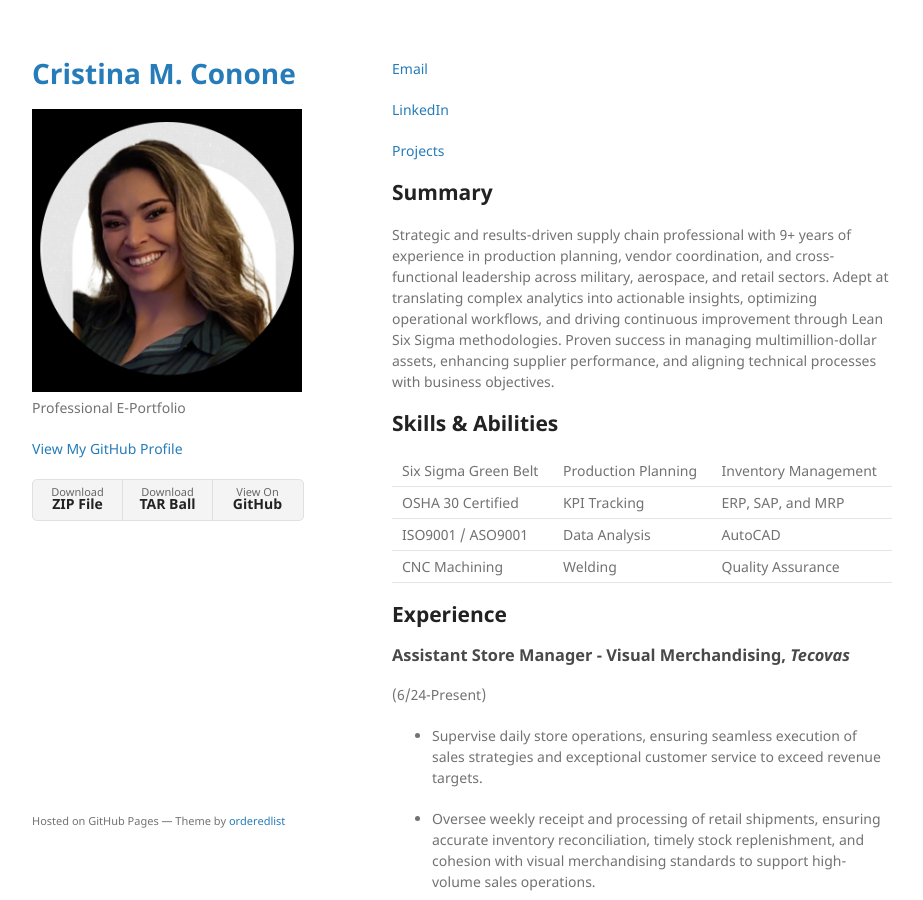
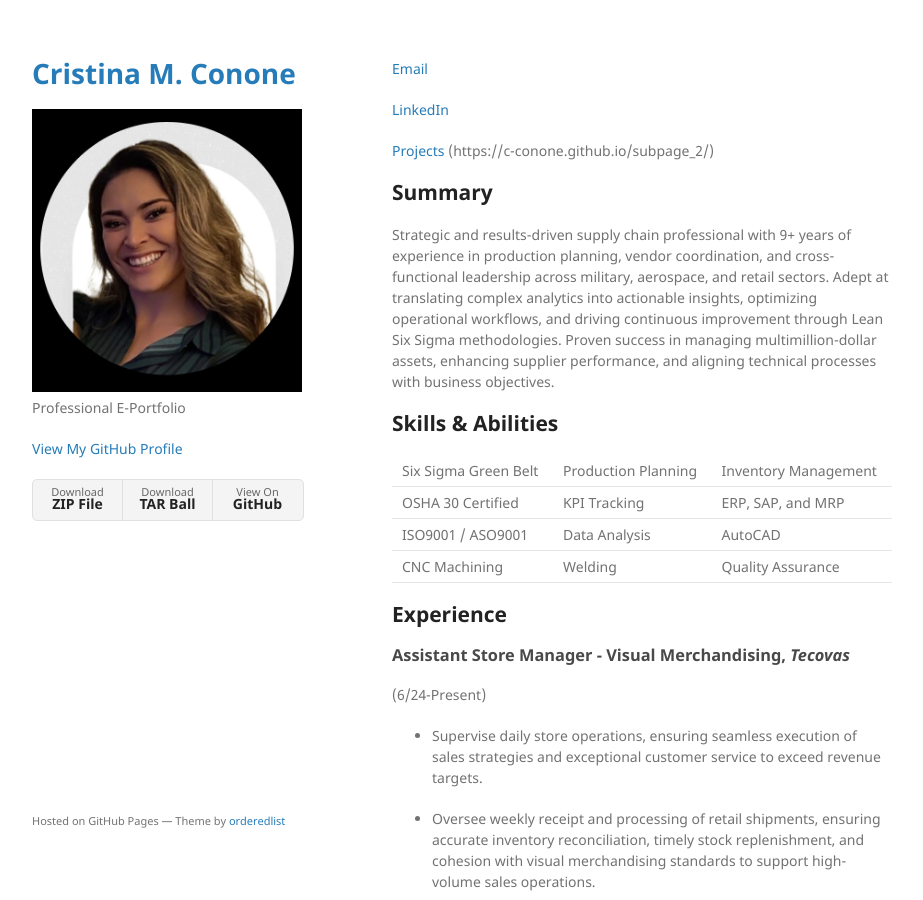
Before and after one commit to c-conone/c-conone.github.io, a Jekyll site: the page built from index.md, in a window 1280 px wide and 900 px high. Shown: the whole window, without its empty margins (178-1101 px from the left). Built offline with Jekyll 4.4.1, drawn with Linux system fonts in a browser that asks for light colours; some of the changed lines change nothing that is shown.

Commit message:
Update index.md

```diff
--- a/index.md
+++ b/index.md
@@ -10,6 +10,7 @@ layout: default
 
 
 [Projects](https://c-conone.github.io/subpage_1/)
+          (https://c-conone.github.io/subpage_2/)
 
 
 
```
